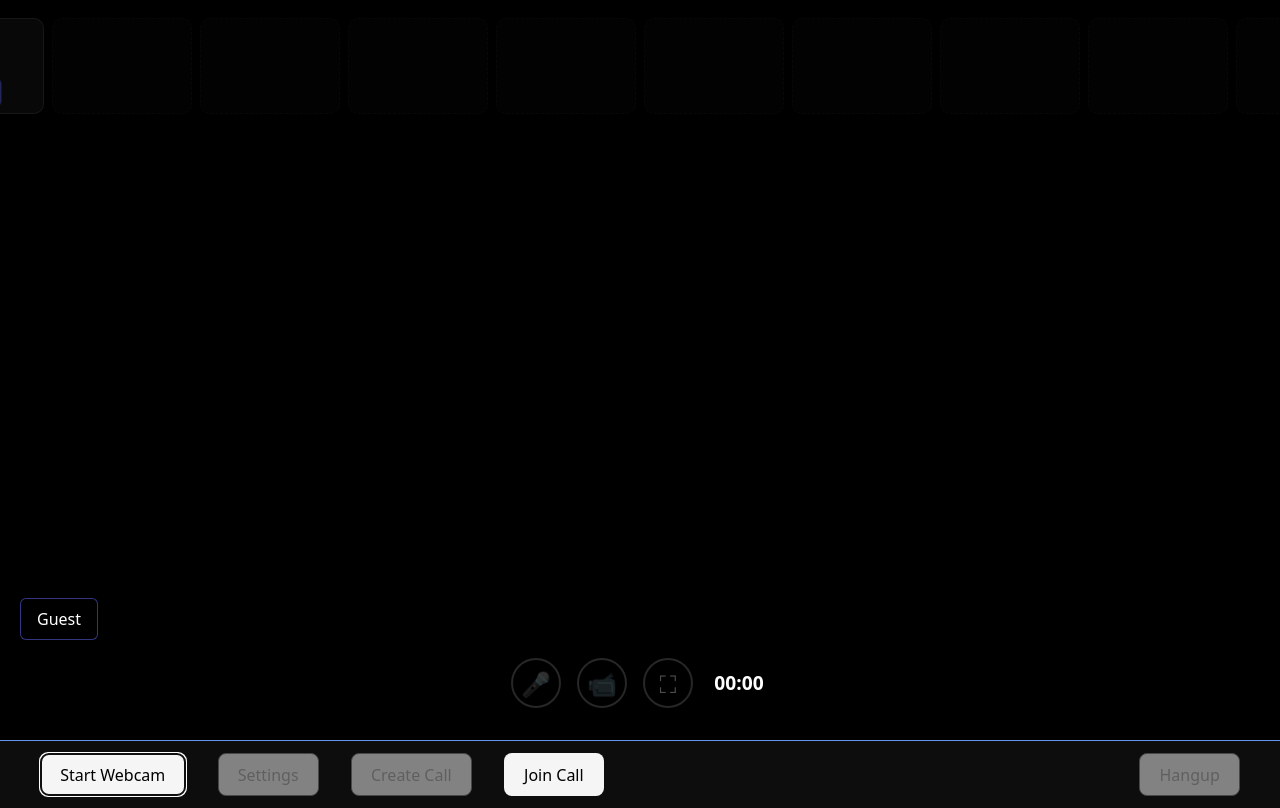
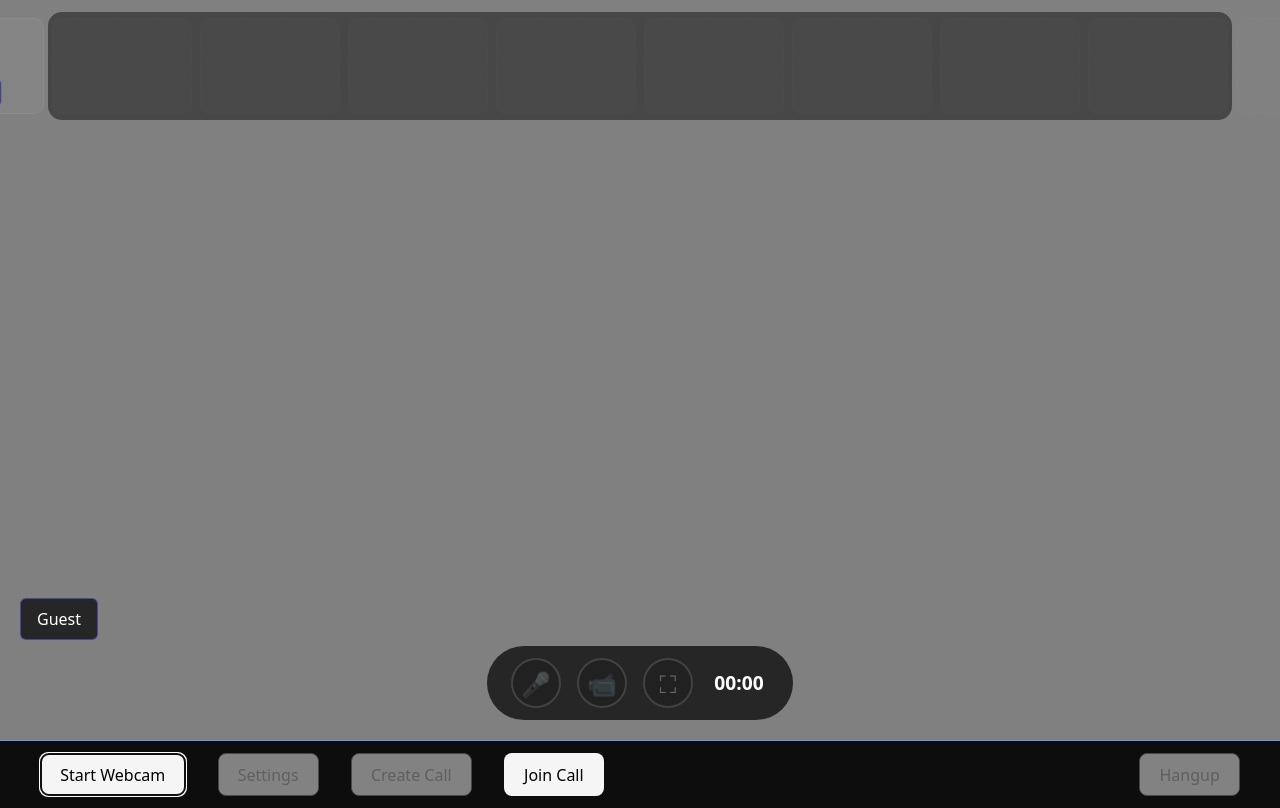
Before and after one commit to thomaspenny/Video-Call-App, a website built with Vite: page index.html in a window 1280 px wide. Both pictures are taken after a click on the button "Start Webcam". Built offline with nearby package versions, Linux system fonts and the light colour scheme; some packages are replaced by stand-ins of ours; no server answers.

Commit message:
Improve video constraints and update background color
Enhanced getUserMedia video constraints for better resolution and aspect ratio control. Updated background colors from black to grey and adjusted remote video styling for a more consistent UI.

```diff
--- a/src/main.js
+++ b/src/main.js
@@ -909,7 +909,14 @@ webcamButton.onclick = async () => {
   console.log('Webcam button clicked');
   try {
     console.log('Requesting media devices...');
-    localStream = await navigator.mediaDevices.getUserMedia({ video: true, audio: true });
+    localStream = await navigator.mediaDevices.getUserMedia({
+      video: {
+        width: { ideal: 1920, min: 640 },
+        height: { ideal: 1080, min: 480 },
+        aspectRatio: { ideal: 16/9 }
+      },
+      audio: true
+    });
     console.log('Media devices granted:', localStream);
   } catch (error) {
     console.error('Error accessing media devices:', error);
--- a/style.css
+++ b/style.css
@@ -96,7 +96,7 @@ button:focus-visible {
   position: relative;
   width: 100vw;
   height: calc(100vh - 60px);
-  background-color: black;
+  background-color: grey;
   overflow: hidden;
 }
 
@@ -228,12 +228,12 @@ button:focus-visible {
 
 /* Remote video - fills entire screen */
 #remoteVideo {
-  width: calc(100% - 4rem);
-  height: calc(100% - 4rem);
-  margin: 2rem;
+  width: 100%;
+  height: 100%;
+  margin: 0;
   object-fit: contain;
-  background-color: black;
-  border-radius: 8px;
+  background-color: grey;
+  border-radius: 0;
 }
 
 /* legacy class for backwards compatibility - local video is now in the thumbnail bar */
@@ -306,7 +306,7 @@ button:focus-visible {
   width: 100%;
   height: 100%;
   object-fit: cover;
-  background-color: black;
+  background-color: grey;
   border-radius: 8px;
   border: 2px solid cornflowerblue;
   box-shadow: 0 4px 12px rgba(0, 0, 0, 0.5);
```
